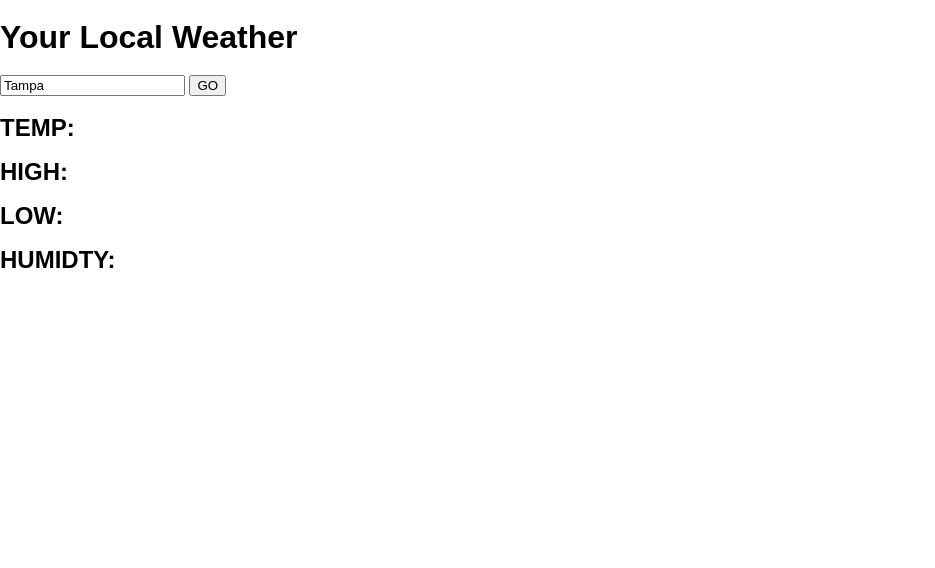
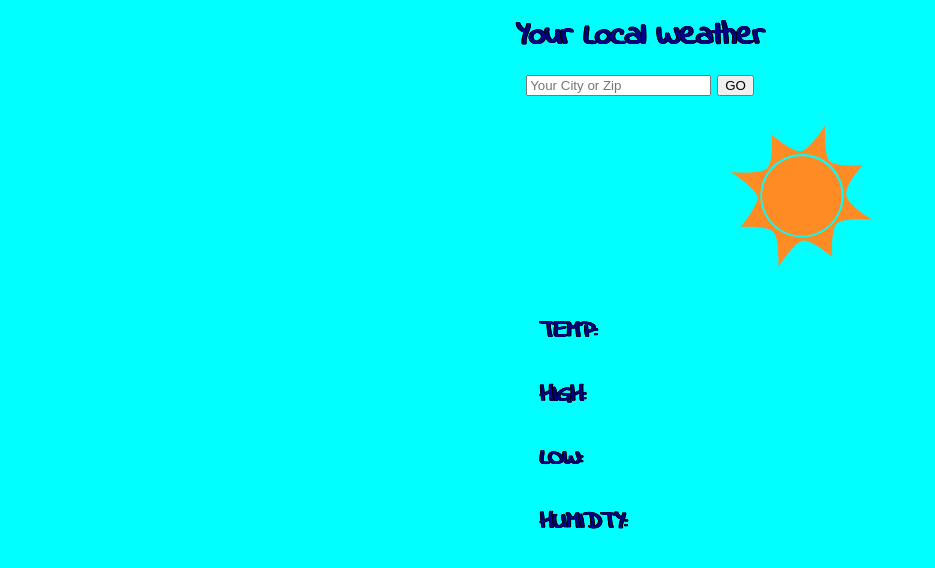
Before and after one commit to JOLee83/weather, a website: page public/index.html in a window 1280 px wide. Shown: the whole page, without its empty margins (0-935 px from the left). Drawn offline with Linux system fonts and the light colour scheme.

Commit message:
why is it not working

```diff
--- a/public/index.html
+++ b/public/index.html
@@ -9,15 +9,28 @@
   <body>
     <header>
     <h1>Your Local Weather</h1>
-    <input class="where" value="Tampa"/>
+    <input class="where" placeholder="Your City or Zip"/>
     <button class="search">GO</button>
     </header>
-
-    <h2>TEMP: <div class="temp"></div></h2>
-
-    <h2>HIGH: <div class="high"></div></h2>
-    <h2>LOW: <div class="low"></div></h2>
-    <h2>HUMIDTY: <div class="hum"></div></h2>
+    <aside>
+    <img class="sun" src="./img/sun.png"/>
+    </aside>
+    <main>
+    <section>
+      <h2>TEMP: </h2><div class="temp"></div>
+    </section>
+    <section>
+      <h2>HIGH: </h2><div class="high"></div>
+    </section>
+    <section>
+      <h2>LOW: </h2><div class="low"></div>
+    </section>
+    <section>
+      <h2>HUMIDTY: </h2><div class="hum"></div>
+    </section>
+    <footer>
+    </footer>
+  </main>
     <script src="/main.js" charset="utf-8"></script>
   </body>
 </html>
--- a/public/main.js
+++ b/public/main.js
@@ -1,84 +1,51 @@
+let temperature = document.querySelector('.temp')
+let tempHigh = document.querySelector('.high')
+let tempLow = document.querySelector('.low')
+let hum = document.querySelector('.hum')
 
 const displayTemp = temp => {
-
-  let temperature = document.querySelector('.temp')
-
   let tempH = document.createElement('h2')
-
-  tempH.textContent = `${temp}`
-
+  tempH.textContent = `${Math.floor(temp)}°`
   temperature.appendChild(tempH)
-
 }
 const displayHigh = high => {
-
-  let temphigh = document.querySelector('.high')
-
   let tempHighH = document.createElement('h2')
-
-  tempHighH.textContent = `${high}`
-
-  temphigh.appendChild(tempHighH)
-
+  tempHighH.textContent = `${Math.floor(high)}°`
+  tempHigh.appendChild(tempHighH)
 }
 const displayLow = low => {
-
-  let tempLow = document.querySelector('.low')
-
   let tempLowH = document.createElement('h2')
-
-  tempLowH.textContent = `${low}`
-
+  tempLowH.textContent = `${Math.floor(low)}°`
   tempLow.appendChild(tempLowH)
-
 }
 const displayHumidity = humidity => {
-
-  let hum = document.querySelector('.hum')
-
   let humidityH = document.createElement('h2')
-
   humidityH.textContent = `${humidity}%`
-
   hum.appendChild(humidityH)
-
 }
 const main = () => {
-
-
-
-
-
-  // 1 listen for button
-  // 2 read text form input
-
-  //where the button is
   let goTo = document.querySelector('.search')
-  //where the input is
   let whereFrom = document.querySelector('.where')
-
   let whereFromValue = whereFrom.value
-
   goTo.addEventListener('click', event => {
-
-    console.log(whereFromValue)
     fetch('https://api.openweathermap.org/data/2.5/weather?q=' + `${whereFromValue}` + '&units=imperial&appid=ef452a943151cfcf6ac26be846527b09')
-
       .then(response => {
         return response.json()
       })
       .then(weatherAsJSON => {
         const temp = (weatherAsJSON.main.temp)
+        temperature.textContent = ""
         displayTemp(temp)
         const high = (weatherAsJSON.main.temp_max)
+        tempHigh.textContent = ""
         displayHigh(high)
         const low = (weatherAsJSON.main.temp_min)
+        tempLow.textContent = ""
         displayLow(low)
         const humidity = (weatherAsJSON.main.humidity)
+        hum.textContent = ""
         displayHumidity(humidity)
       })
     })
 }
-
-
 document.addEventListener('DOMContentLoaded', main)
--- a/public/screen.css
+++ b/public/screen.css
@@ -1,3 +1,4 @@
+@import url('https://fonts.googleapis.com/css?family=Indie+Flower');
 html {
   height: 100%;
 }
@@ -6,4 +7,38 @@ body {
   margin: 0;
   min-height: 100%;
   font: 16px / 1 sans-serif;
+  background-position: center;
+  background-repeat: no-repeat;
+  text-align: center;
+  background-color: aqua;
+  display: flex;
+  flex-direction: column;
+  align-items: center;
+  color:darkblue;
+  text-shadow: -1px 0 black, 1px 0 black, 1px 0 black, -1px 0 black;
+  font-family: 'Indie Flower', cursive;
 }
+section {
+  display: flex;
+  justify-content: flex-start;
+  width: 200px;
+  text-align:left;
+}
+h2 {
+  margin-right: 5px;
+}
+.sun {
+  width:200px;
+  animation: move 9s infinite alternate;
+}
+@keyframes move {
+  0% {
+    margin-left: -230%;
+    transform: rotate(0deg);
+  }
+  100% {
+    margin-right: -230%;
+    transform: rotate(180deg);
+
+  }
+}
```
Also changed, not shown: public/img/background.gif (added), public/img/background.png (added), public/img/sun.jpg (added), public/img/sun.png (added).
